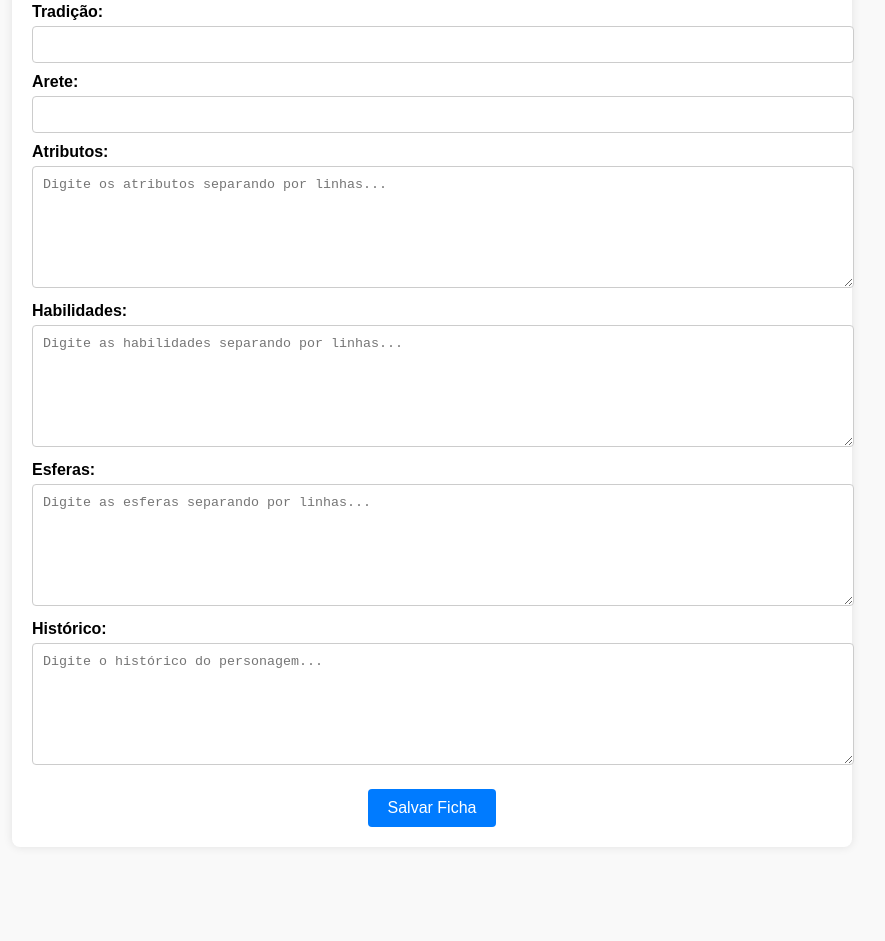
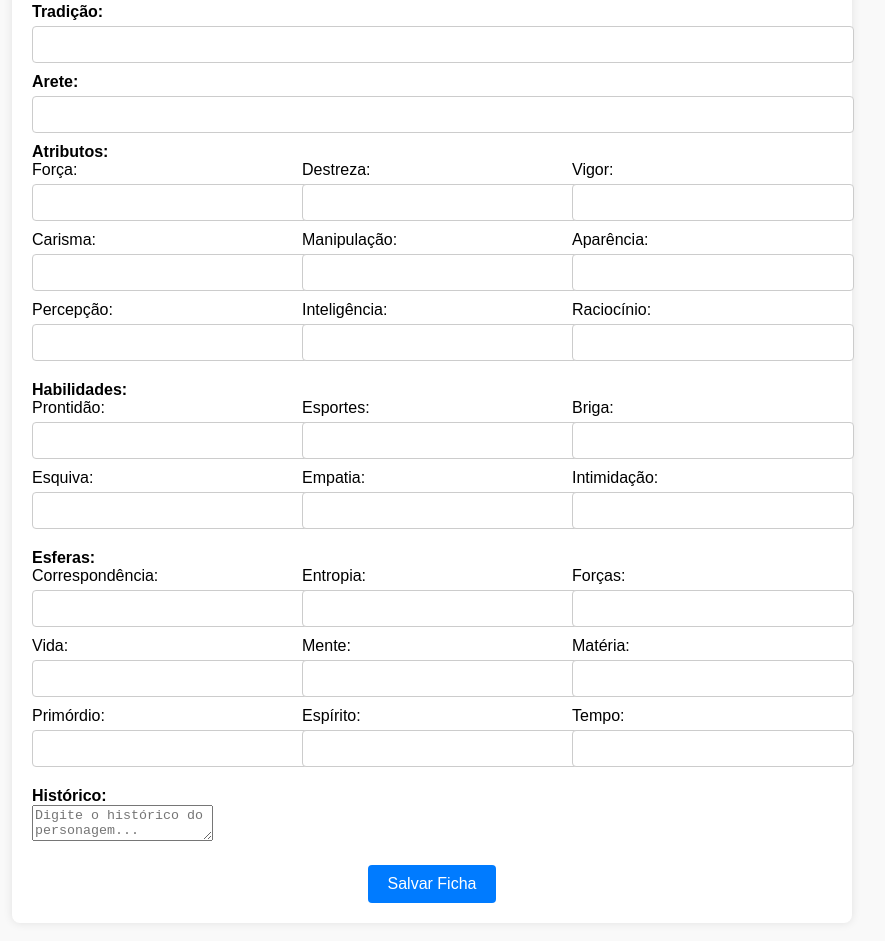
Before and after one commit to hax2020/bau-de-ideias, a plain HTML site: page fichamago.html in a window 1280 px wide. Shown: the part 325-1266 px from the top of the page, without its empty margins (208-1093 px from the left). Before the commit the page ends 1192 px from the top, so only its background shows below. Drawn offline with Linux system fonts and the light colour scheme.

Commit message:
Update fichamago.html

```diff
--- a/fichamago.html
+++ b/fichamago.html
@@ -27,16 +27,23 @@
             margin-top: 10px;
             font-weight: bold;
         }
-        input, textarea {
+        input {
             width: 100%;
             padding: 10px;
             margin-top: 5px;
             border: 1px solid #ccc;
             border-radius: 4px;
         }
-        textarea {
-            resize: vertical;
-            height: 100px;
+        .section {
+            margin-bottom: 20px;
+        }
+        .attribute-group, .skill-group, .sphere-group {
+            display: flex;
+            flex-wrap: wrap;
+            gap: 10px;
+        }
+        .attribute-group div, .skill-group div, .sphere-group div {
+            flex: 1 1 calc(33.333% - 10px);
         }
         .button {
             margin-top: 20px;
@@ -75,14 +82,48 @@
         <label for="arete">Arete:</label>
         <input type="number" id="arete" name="arete" min="1" max="10">
 
-        <label for="atributos">Atributos:</label>
-        <textarea id="atributos" name="atributos" placeholder="Digite os atributos separando por linhas..."></textarea>
+        <div class="section">
+            <label>Atributos:</label>
+            <div class="attribute-group">
+                <div>Força: <input type="text" id="força" name="força"></div>
+                <div>Destreza: <input type="text" id="destreza" name="destreza"></div>
+                <div>Vigor: <input type="text" id="vigor" name="vigor"></div>
+                <div>Carisma: <input type="text" id="carisma" name="carisma"></div>
+                <div>Manipulação: <input type="text" id="manipulação" name="manipulação"></div>
+                <div>Aparência: <input type="text" id="aparência" name="aparência"></div>
+                <div>Percepção: <input type="text" id="percepção" name="percepção"></div>
+                <div>Inteligência: <input type="text" id="inteligência" name="inteligência"></div>
+                <div>Raciocínio: <input type="text" id="raciocínio" name="raciocínio"></div>
+            </div>
+        </div>
 
-        <label for="habilidades">Habilidades:</label>
-        <textarea id="habilidades" name="habilidades" placeholder="Digite as habilidades separando por linhas..."></textarea>
+        <div class="section">
+            <label>Habilidades:</label>
+            <div class="skill-group">
+                <div>Prontidão: <input type="text" id="prontidão" name="prontidão"></div>
+                <div>Esportes: <input type="text" id="esportes" name="esportes"></div>
+                <div>Briga: <input type="text" id="briga" name="briga"></div>
+                <div>Esquiva: <input type="text" id="esquiva" name="esquiva"></div>
+                <div>Empatia: <input type="text" id="empatia" name="empatia"></div>
+                <div>Intimidação: <input type="text" id="intimidação" name="intimidação"></div>
+                <!-- Adicione mais habilidades conforme necessário -->
+            </div>
+        </div>
 
-        <label for="esferas">Esferas:</label>
-        <textarea id="esferas" name="esferas" placeholder="Digite as esferas separando por linhas..."></textarea>
+        <div class="section">
+            <label>Esferas:</label>
+            <div class="sphere-group">
+                <div>Correspondência: <input type="text" id="correspondência" name="correspondência"></div>
+                <div>Entropia: <input type="text" id="entropia" name="entropia"></div>
+                <div>Forças: <input type="text" id="forças" name="forças"></div>
+                <div>Vida: <input type="text" id="vida" name="vida"></div>
+                <div>Mente: <input type="text" id="mente" name="mente"></div>
+                <div>Matéria: <input type="text" id="matéria" name="matéria"></div>
+                <div>Primórdio: <input type="text" id="primórdio" name="primórdio"></div>
+                <div>Espírito: <input type="text" id="espírito" name="espírito"></div>
+                <div>Tempo: <input type="text" id="tempo" name="tempo"></div>
+            </div>
+        </div>
 
         <label for="histórico">Histórico:</label>
         <textarea id="histórico" name="histórico" placeholder="Digite o histórico do personagem..."></textarea>
@@ -99,9 +140,34 @@
             const essencia = document.getElementById('essencia').value;
             const tradição = document.getElementById('tradição').value;
             const arete = document.getElementById('arete').value;
-            const atributos = document.getElementById('atributos').value;
-            const habilidades = document.getElementById('habilidades').value;
-            const esferas = document.getElementById('esferas').value;
+
+            const atributos = `Força: ${document.getElementById('força').value}\n` +
+                `Destreza: ${document.getElementById('destreza').value}\n` +
+                `Vigor: ${document.getElementById('vigor').value}\n` +
+                `Carisma: ${document.getElementById('carisma').value}\n` +
+                `Manipulação: ${document.getElementById('manipulação').value}\n` +
+                `Aparência: ${document.getElementById('aparência').value}\n` +
+                `Percepção: ${document.getElementById('percepção').value}\n` +
+                `Inteligência: ${document.getElementById('inteligência').value}\n` +
+                `Raciocínio: ${document.getElementById('raciocínio').value}`;
+
+            const habilidades = `Prontidão: ${document.getElementById('prontidão').value}\n` +
+                `Esportes: ${document.getElementById('esportes').value}\n` +
+                `Briga: ${document.getElementById('briga').value}\n` +
+                `Esquiva: ${document.getElementById('esquiva').value}\n` +
+                `Empatia: ${document.getElementById('empatia').value}\n` +
+                `Intimidação: ${document.getElementById('intimidação').value}`;
+
+            const esferas = `Correspondência: ${document.getElementById('correspondência').value}\n` +
+                `Entropia: ${document.getElementById('entropia').value}\n` +
+                `Forças: ${document.getElementById('forças').value}\n` +
+                `Vida: ${document.getElementById('vida').value}\n` +
+                `Mente: ${document.getElementById('mente').value}\n` +
+                `Matéria: ${document.getElementById('matéria').value}\n` +
+                `Primórdio: ${document.getElementById('primórdio').value}\n` +
+                `Espírito: ${document.getElementById('espírito').value}\n` +
+                `Tempo: ${document.getElementById('tempo').value}`;
+
             const histórico = document.getElementById('histórico').value;
 
             const conteudo = `Ficha de Personagem - Mago: A Ascensão\n\n` +
```
